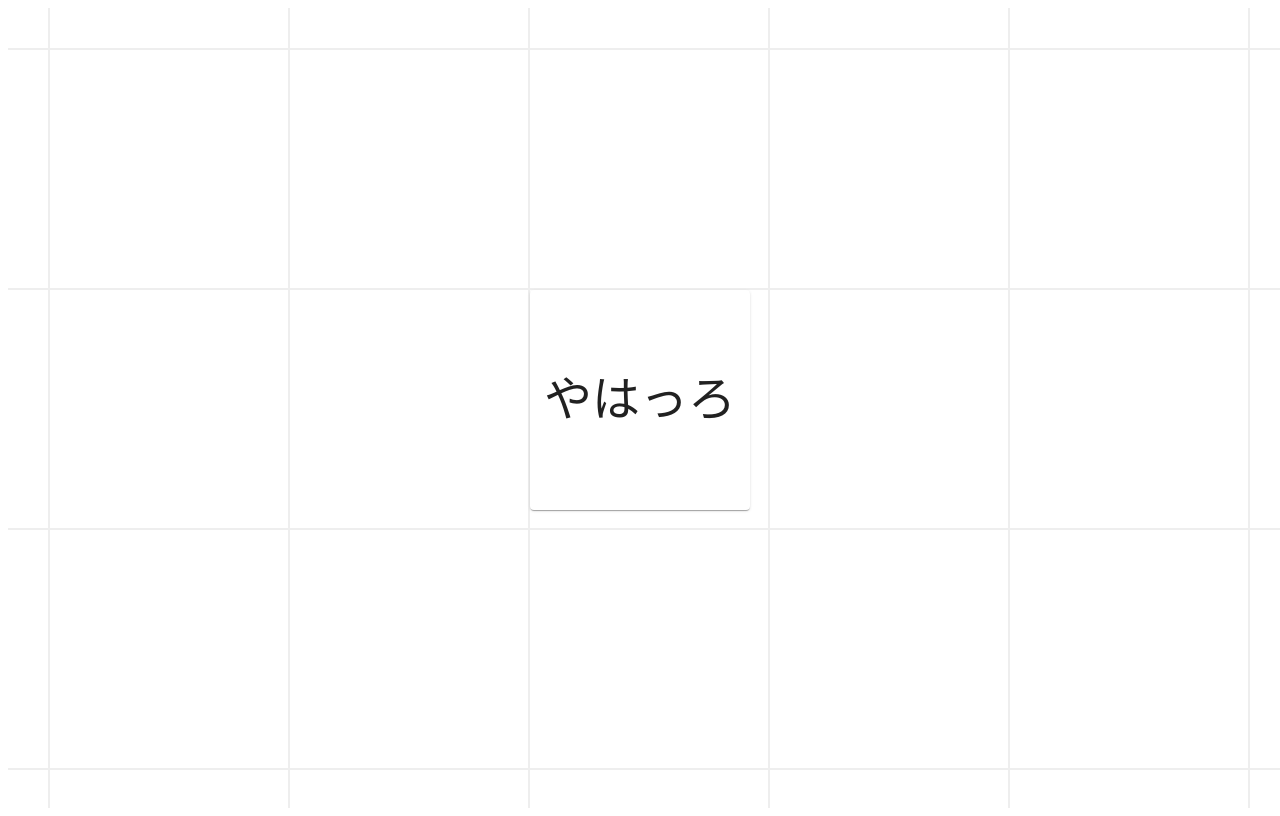
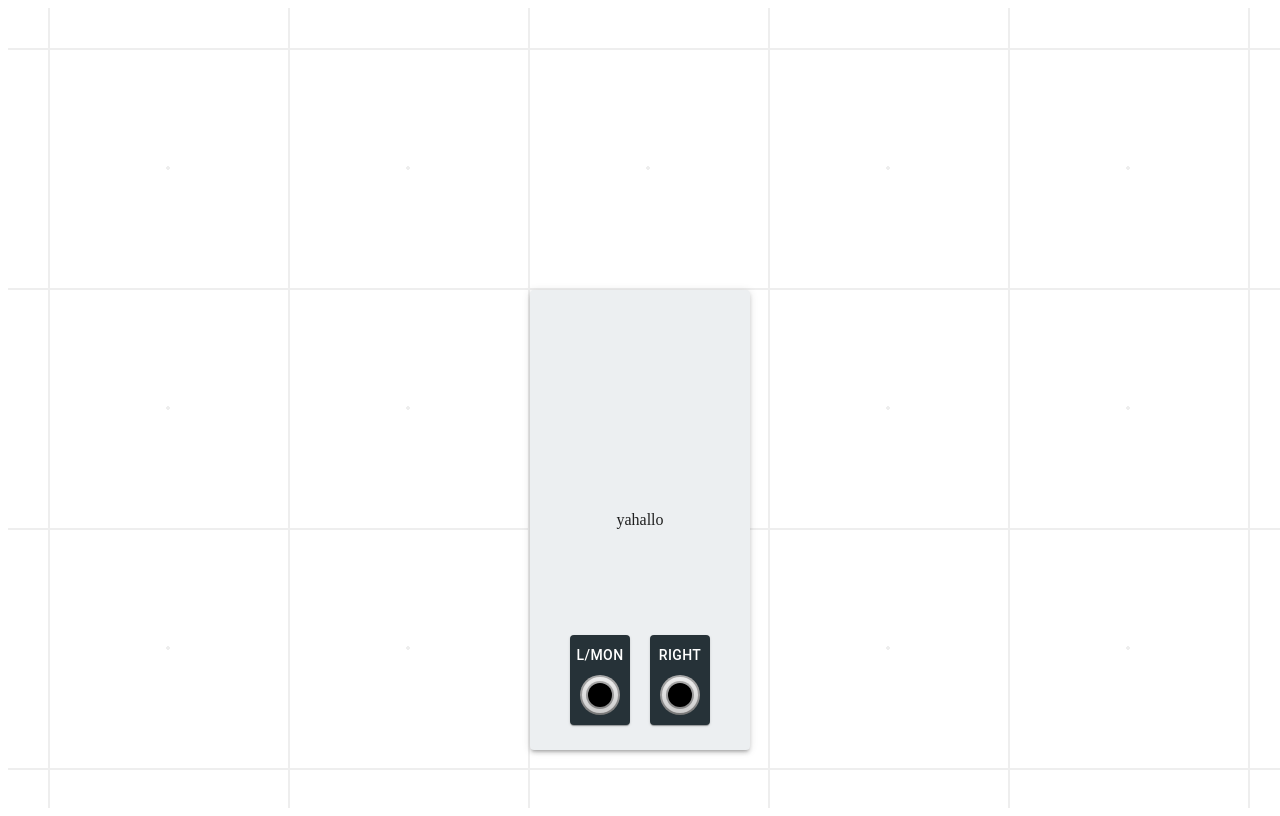
Before and after one commit to charlieharutaka/modsynth, a React app: page / in a window 1280 px wide. Built offline with nearby package versions, Linux system fonts and the light colour scheme; the HTML template or start-up script is replaced by a standard one.

Commit message:
Implement paneling

```diff
--- a/src/core/canvas/Canvas.tsx
+++ b/src/core/canvas/Canvas.tsx
@@ -31,14 +31,18 @@ const Canvas: FunctionComponent<CanvasProps> = ({ children }) => {
   ])
 
   const getHandlePointerMove = (initialX: number, initialY: number) =>
-    _.throttle((event: PointerEvent): void => {
+    _.throttle(
+      (event: PointerEvent): void => {
         event.preventDefault()
         event.stopPropagation()
         _.defer(() => {
           setX(event.clientX - initialX)
           setY(event.clientY - initialY)
         })
-    }, 1000 / updateRate)
+      },
+      1000 / updateRate,
+      { leading: true }
+    )
 
   const handleMouseDown: PointerEventHandler = event => {
     event.preventDefault()
@@ -50,7 +54,10 @@ const Canvas: FunctionComponent<CanvasProps> = ({ children }) => {
     document.addEventListener('pointermove', handlePointerMove)
     document.addEventListener(
       'pointerup',
-      () => document.removeEventListener('pointermove', handlePointerMove),
+      () => {
+        document.removeEventListener('pointermove', handlePointerMove)
+        handlePointerMove.flush()
+      },
       {
         once: true,
       }
--- a/src/core/canvas/CanvasGrid.tsx
+++ b/src/core/canvas/CanvasGrid.tsx
@@ -27,8 +27,9 @@ const CanvasGrid: FunctionComponent<CanvasGridProps> = ({
         height: canvasHeight,
         backgroundSize: `${gridSpacingX}px ${gridSpacingY}px`,
         backgroundImage: `
-           linear-gradient(to right, #eee 2px, transparent 1px),\
-           linear-gradient(to bottom, #eee 2px, transparent 1px)`,
+          radial-gradient(circle, #eee 2px, transparent 1px),
+          linear-gradient(to right, #eee 2px, transparent 1px),
+          linear-gradient(to bottom, #eee 2px, transparent 1px)`,
       }}
       style={{
         backgroundPositionX,
--- a/src/core/canvas/CanvasItem.tsx
+++ b/src/core/canvas/CanvasItem.tsx
@@ -1,7 +1,12 @@
 import _ from 'lodash'
 import { Paper } from '@mui/material'
 import { useAtom } from 'jotai'
-import React, { FunctionComponent, PointerEventHandler, useState } from 'react'
+import React, {
+  FunctionComponent,
+  PointerEventHandler,
+  useEffect,
+  useState,
+} from 'react'
 import * as CanvasState from './CanvasState'
 
 type CanvasItemProps = {
@@ -9,6 +14,12 @@ type CanvasItemProps = {
   height?: number
   initialPositionX?: number
   initialPositionY?: number
+  snapToX?: number
+  snapToY?: number
+  snapOffsetX?: number
+  snapOffsetY?: number
+  color?: string
+  border?: string
 }
 
 const CanvasItem: FunctionComponent<CanvasItemProps> = ({
@@ -17,6 +28,12 @@ const CanvasItem: FunctionComponent<CanvasItemProps> = ({
   height = 120,
   initialPositionX = 0,
   initialPositionY = 0,
+  snapToX,
+  snapToY,
+  snapOffsetX = 0,
+  snapOffsetY = 0,
+  color = null,
+  border = null,
 }) => {
   const [canvasPositionX] = useAtom(CanvasState.positionX)
   const [canvasPositionY] = useAtom(CanvasState.positionY)
@@ -26,23 +43,40 @@ const CanvasItem: FunctionComponent<CanvasItemProps> = ({
 
   const [positionX, setPositionX] = useState(initialPositionX)
   const [positionY, setPositionY] = useState(initialPositionY)
+  const [elevation, setElevation] = useState(3)
 
   const left = canvasWidth / 2 + canvasPositionX - width / 2 + positionX
   const top = canvasHeight / 2 + canvasPositionY - height / 2 + positionY
 
+  const snapPosition = () => {
+    if (snapToX) {
+      setPositionX(
+        x => Math.round((x - snapOffsetX) / snapToX) * snapToX + snapOffsetX
+      )
+    }
+    if (snapToY) {
+      setPositionY(
+        y => Math.round((y - snapOffsetY) / snapToY) * snapToY + snapOffsetY
+      )
+    }
+  }
+
   const getHandlePointerMove = (initialX: number, initialY: number) =>
-    _.throttle((event: PointerEvent): void => {
-      event.preventDefault()
-      event.stopPropagation()
-      _.defer(() => {
+    _.throttle(
+      (event: PointerEvent): void => {
+        event.preventDefault()
+        event.stopPropagation()
         setPositionX(event.clientX - initialX)
         setPositionY(event.clientY - initialY)
-      })
-    }, 1000 / updateRate)
+      },
+      1000 / updateRate,
+      { leading: true }
+    )
 
   const handlePointerDown: PointerEventHandler = event => {
     event.preventDefault()
     event.stopPropagation()
+    setElevation(8)
 
     const handlePointerMove = getHandlePointerMove(
       event.clientX - positionX,
@@ -51,15 +85,23 @@ const CanvasItem: FunctionComponent<CanvasItemProps> = ({
     document.addEventListener('pointermove', handlePointerMove)
     document.addEventListener(
       'pointerup',
-      () => document.removeEventListener('pointermove', handlePointerMove),
+      () => {
+        document.removeEventListener('pointermove', handlePointerMove)
+        handlePointerMove.flush()
+        snapPosition()
+        setElevation(3)
+      },
       {
         once: true,
       }
     )
   }
 
+  useEffect(() => snapPosition(), [])
+
   return (
     <Paper
+      elevation={elevation}
       sx={{
         position: 'fixed',
         width: `${width}px`,
@@ -70,6 +112,8 @@ const CanvasItem: FunctionComponent<CanvasItemProps> = ({
         alignItems: 'center',
         top: 0,
         left: 0,
+        backgroundColor: color,
+        border,
       }}
       style={{
         transform: `translate(${left}px, ${top}px)`,
--- a/src/landing/Landing.tsx
+++ b/src/landing/Landing.tsx
@@ -3,7 +3,8 @@ import React, { FunctionComponent } from 'react'
 
 import CanvasGrid from '../core/canvas/CanvasGrid'
 import Canvas from '../core/canvas/Canvas'
-import CanvasItem from '../core/canvas/CanvasItem'
+import Panel from '../modules/common/Panel'
+import Plug from '../modules/common/Socket'
 
 const Landing: FunctionComponent = () => {
   return (
@@ -16,14 +17,11 @@ const Landing: FunctionComponent = () => {
     >
       <Canvas>
         <CanvasGrid gridSpacingX={240} gridSpacingY={240} />
-        <CanvasItem
-          width={220}
-          height={220}
-          initialPositionX={0}
-          initialPositionY={0}
-        >
-          <Typography variant="h3">やはっろ</Typography>
-        </CanvasItem>
+        <Panel widthUnits={1} heightUnits={2}>
+          yahallo
+          <Plug label="L/Mon" positionX={70} positionY={390} />
+          <Plug label="Right" positionX={150} positionY={390} />
+        </Panel>
       </Canvas>
     </Box>
   )
--- /dev/null
+++ b/src/modules/common/Panel.tsx
@@ -0,0 +1,39 @@
+import { blueGrey } from '@mui/material/colors'
+import React, { FunctionComponent } from 'react'
+import CanvasItem from '../../core/canvas/CanvasItem'
+import * as Units from './Units'
+
+type PanelProps = {
+  widthUnits: number
+  heightUnits: number
+  initialX?: number
+  initialY?: number
+}
+
+const Panel: FunctionComponent<PanelProps> = ({
+  children,
+  widthUnits,
+  heightUnits,
+  initialX = 0,
+  initialY = 0,
+}) => {
+  const snapOffsetX = widthUnits % 2 === 0 ? Units.UnitSize / 2 : 0
+  const snapOffsetY = heightUnits % 2 === 0 ? Units.UnitSize / 2 : 0
+  return (
+    <CanvasItem
+      width={Units.getPx(widthUnits)}
+      height={Units.getPx(heightUnits)}
+      initialPositionX={initialX}
+      initialPositionY={initialY}
+      snapToX={Units.UnitSize}
+      snapToY={Units.UnitSize}
+      snapOffsetX={snapOffsetX}
+      snapOffsetY={snapOffsetY}
+      color={blueGrey[50]}
+    >
+      {children}
+    </CanvasItem>
+  )
+}
+
+export { Panel as default }
--- /dev/null
+++ b/src/modules/common/Socket.tsx
@@ -0,0 +1,106 @@
+import { Box, Paper, Typography } from '@mui/material'
+import { blueGrey } from '@mui/material/colors'
+import React, { FunctionComponent } from 'react'
+
+type SocketProps = {
+  width?: number
+  height?: number
+  positionX: number
+  positionY: number
+  label?: string
+  socketId?: symbol
+}
+
+const Socket: FunctionComponent<SocketProps> = ({
+  width = 60,
+  height = 90,
+  positionX,
+  positionY,
+  label,
+  socketId = Symbol(label),
+}) => {
+  return (
+    <Paper
+      sx={{
+        position: 'absolute',
+        width,
+        height,
+        top: positionY - height / 2,
+        left: positionX - width / 2,
+        backgroundColor: blueGrey[900],
+      }}
+      onPointerDown={event => {
+        event.preventDefault()
+        event.stopPropagation()
+      }}
+      onPointerUp={event => {
+        event.preventDefault()
+        event.stopPropagation()
+        console.log(socketId)
+      }}
+    >
+      <Box
+        sx={{
+          display: 'flex',
+          alignItems: 'center',
+          justifyContent: 'center',
+          width: '100%',
+          height: '40px',
+        }}
+      >
+        <Typography variant="button" color="white">
+          {label}
+        </Typography>
+      </Box>
+      <Box
+        sx={{
+          width: '40px',
+          height: '40px',
+          borderRadius: '140px',
+          backgroundImage: 'linear-gradient(to bottom, #aaa, #999, #777)',
+          position: 'absolute',
+          left: '10px',
+          bottom: '10px',
+        }}
+      >
+        <Box
+          sx={{
+            width: '36px',
+            height: '36px',
+            borderRadius: '140px',
+            backgroundImage: 'linear-gradient(to bottom, #eee, #ccc)',
+            position: 'absolute',
+            left: '2px',
+            top: '2px',
+          }}
+        >
+          <Box
+            sx={{
+              width: '28px',
+              height: '28px',
+              borderRadius: '140px',
+              backgroundImage: 'linear-gradient(to bottom, #aaa, #888)',
+              position: 'absolute',
+              left: '4px',
+              top: '4px',
+            }}
+          >
+            <Box
+              sx={{
+                width: '24px',
+                height: '24px',
+                borderRadius: '140px',
+                backgroundColor: 'black',
+                position: 'absolute',
+                left: '2px',
+                top: '2px',
+              }}
+            />
+          </Box>
+        </Box>
+      </Box>
+    </Paper>
+  )
+}
+
+export { Socket as default }
--- /dev/null
+++ b/src/modules/common/Units.ts
@@ -0,0 +1,10 @@
+const UnitSize = 240
+const GutterSize = 20
+
+const getPx = (
+  units: number,
+  unitSize = UnitSize,
+  gutterSize = GutterSize
+): number => units * unitSize - gutterSize
+
+export { UnitSize, GutterSize, getPx }
```
Also changed, not shown: src/core/Audio.ts (added, +9 -0 lines), src/modules/base-module/BaseModule.tsx (deleted, +0 -12 lines), src/modules/Output.tsx (added), src/modules/base-module/BaseModuleAtoms.ts (deleted). Lines whose indentation alone changed are shown as unchanged.
